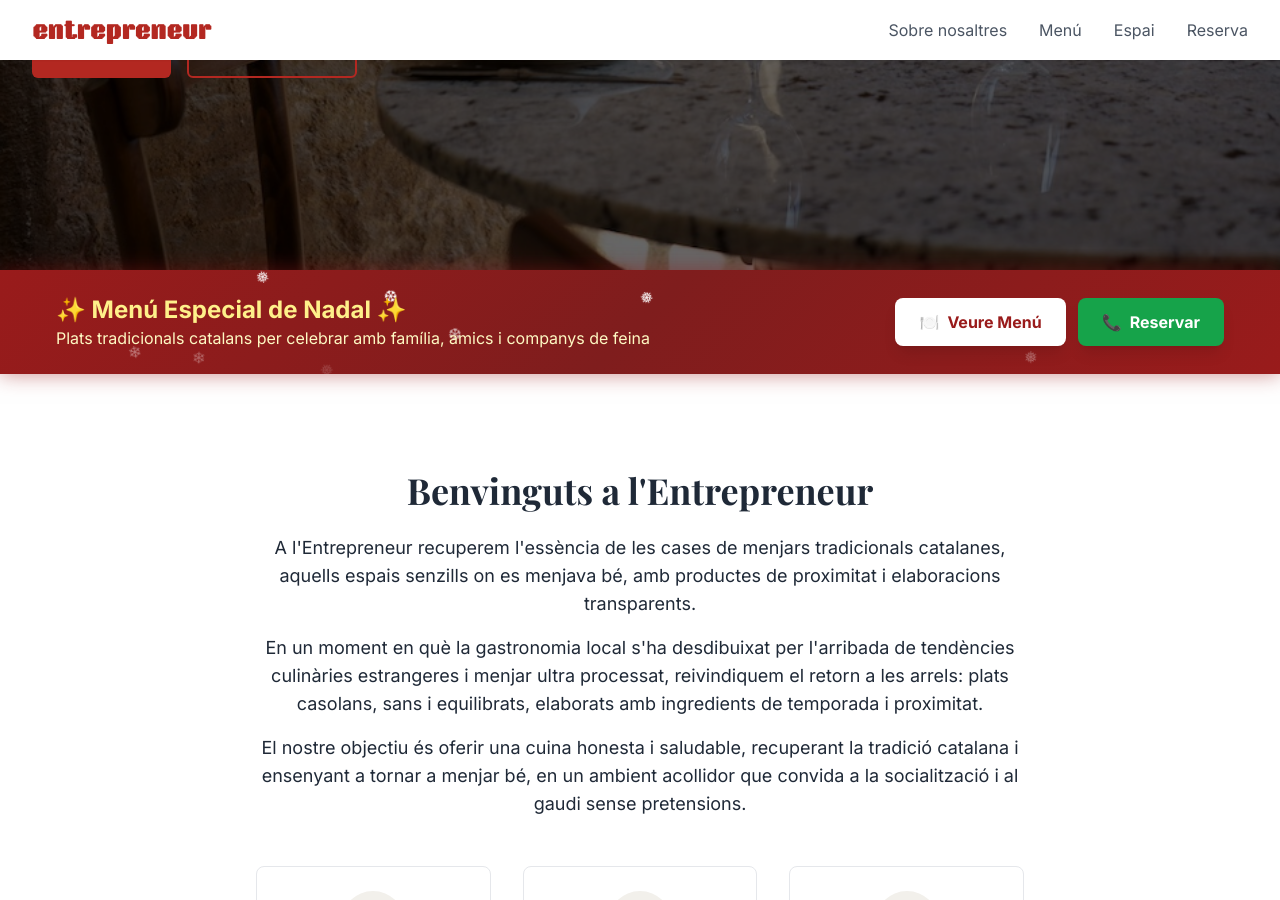
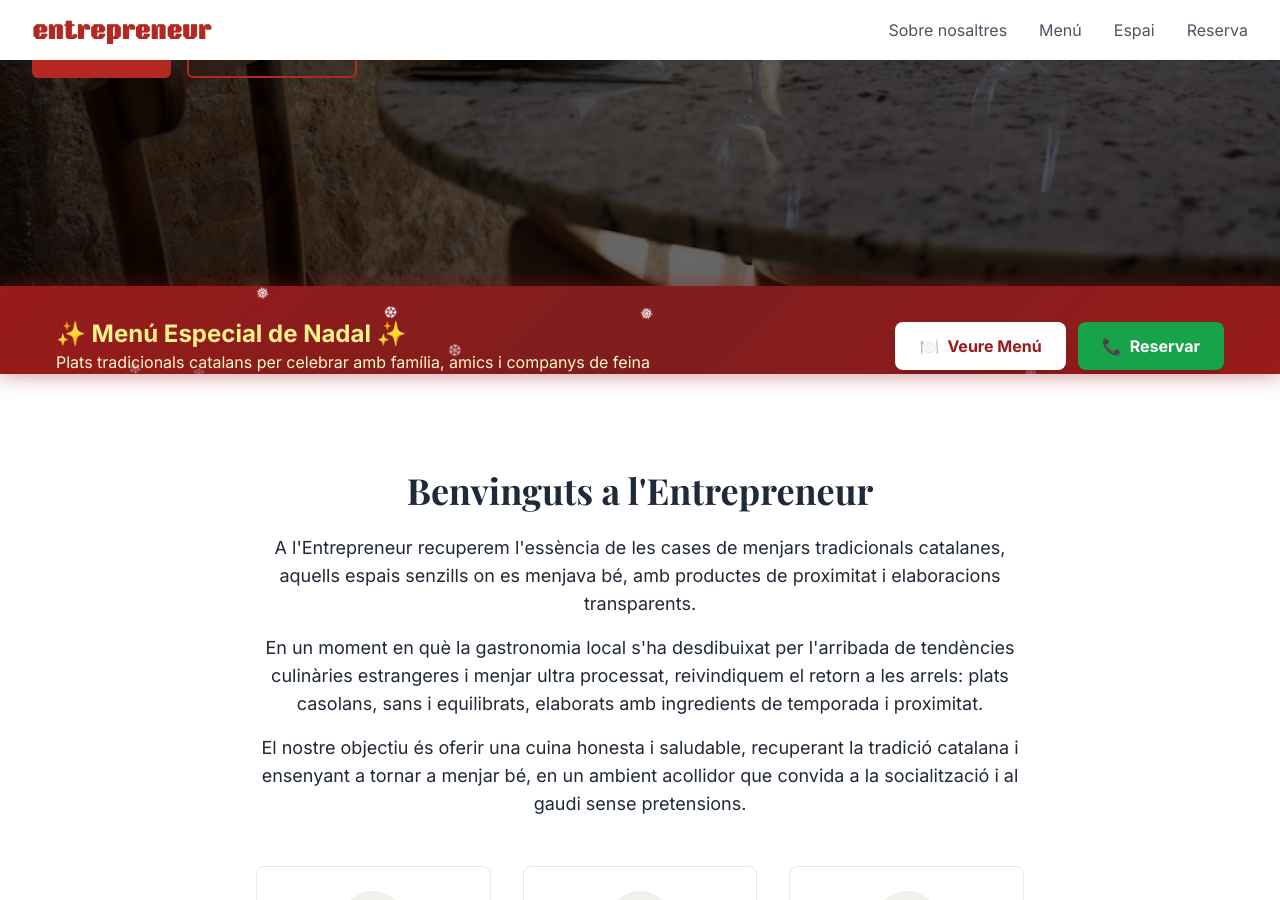
Before and after one commit to itnig-it/lentrepreneur, a Jekyll site: the page built from index.html, in a window 1280 px wide and 900 px high, scrolled down 586 px. Built offline with Jekyll 4.4.1, drawn with Linux system fonts in a browser that asks for light colours; some web fonts are replaced; comment, search, counter and statistics services are not loaded.

Commit message:
Aumentar padding superior del banner navideño
- Cambiado de py-6 a pt-8 pb-6 para más espacio superior
- Eliminado mt-4 que no funcionaba con posición absoluta
- Más separación visual entre el hero y el banner
- Mejor experiencia en móvil y desktop

```diff
--- a/index.html
+++ b/index.html
@@ -23,7 +23,7 @@
 
   <!-- Banner navideño solapando el hero -->
   <div class="absolute bottom-0 left-0 right-0 z-20">
-    <div class="bg-red-800 text-white py-6 px-6 shadow-2xl relative overflow-hidden mt-4 md:mt-0">
+    <div class="bg-red-800 text-white pt-8 pb-6 px-6 shadow-2xl relative overflow-hidden">
       <!-- Copos de nieve cayendo -->
       <div class="snowflakes">
         <div class="snowflake">❄</div>
```
